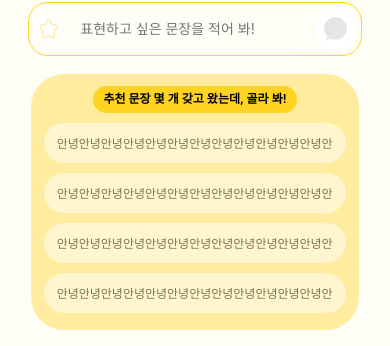
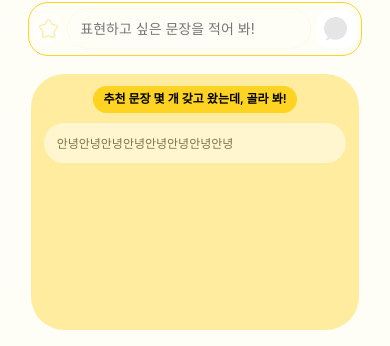
Before and after one commit to HSU-Talky/Talky-Frontend, a React Native app: screen /Talk in a window 390 px wide. Shown: the part 191-537 px from the top of the page. Built offline with nearby package versions, Linux system fonts and the light colour scheme.

Commit message:
♻️ : RecomButton 컴포넌트 문장 반복 구조 개선

```diff
--- a/src/screens/talkTalkScreen/components/RecomBox.jsx
+++ b/src/screens/talkTalkScreen/components/RecomBox.jsx
@@ -3,6 +3,10 @@ import { RecomButton } from "./RecomButton"
 import { useState } from "react"
 
 export const RecomBox = () => {
+    const [selectedIndex, setSelectedIndex] = useState(null);
+
+    const sentences = ["안녕안녕안녕안녕안녕안녕안녕안녕"];
+
     return (
         <View style = { styles.container }>
             <View style = { styles.textContainer }>
@@ -11,10 +15,14 @@ export const RecomBox = () => {
                         추천 문장 몇 개 갖고 왔는데, 골라 봐!
                     </Text>
                 </View>
-                <RecomButton />
-                <RecomButton />
-                <RecomButton />
-                <RecomButton />
+                { sentences.map((sentence, index) => (
+                    <RecomButton
+                        key = { index }
+                        text = { sentence }
+                        isSelected = { selectedIndex === index }
+                        onPress = { () => setSelectedIndex(index) }
+                    />
+                ))}
             </View>
         </View>
     )
--- a/src/screens/talkTalkScreen/components/RecomButton.jsx
+++ b/src/screens/talkTalkScreen/components/RecomButton.jsx
@@ -1,8 +1,6 @@
 import { StyleSheet, Text, TouchableOpacity, View } from "react-native"
 
-export const RecomButton = ({ onPress, isSelected }) => {
-    const text = "안녕안녕안녕안녕안녕안녕안녕안녕안녕안녕안녕안녕안";
-
+export const RecomButton = ({ onPress, isSelected, text }) => {
     return (
         <TouchableOpacity
             onPress = { onPress }
```
